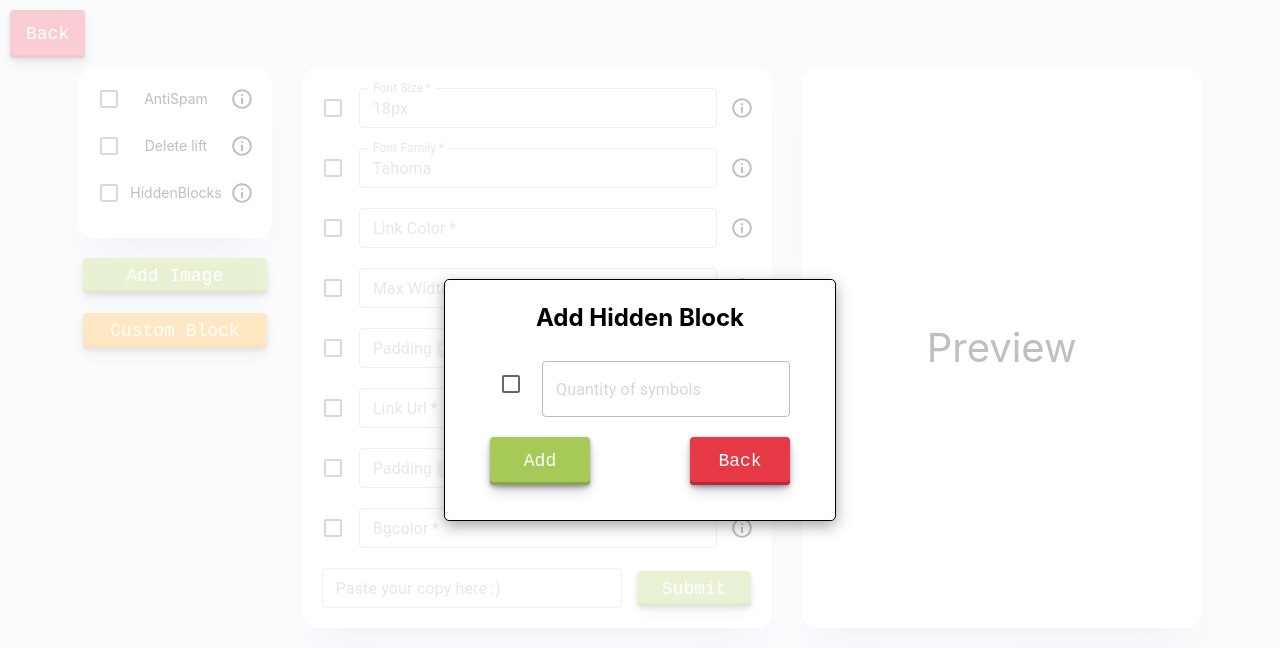
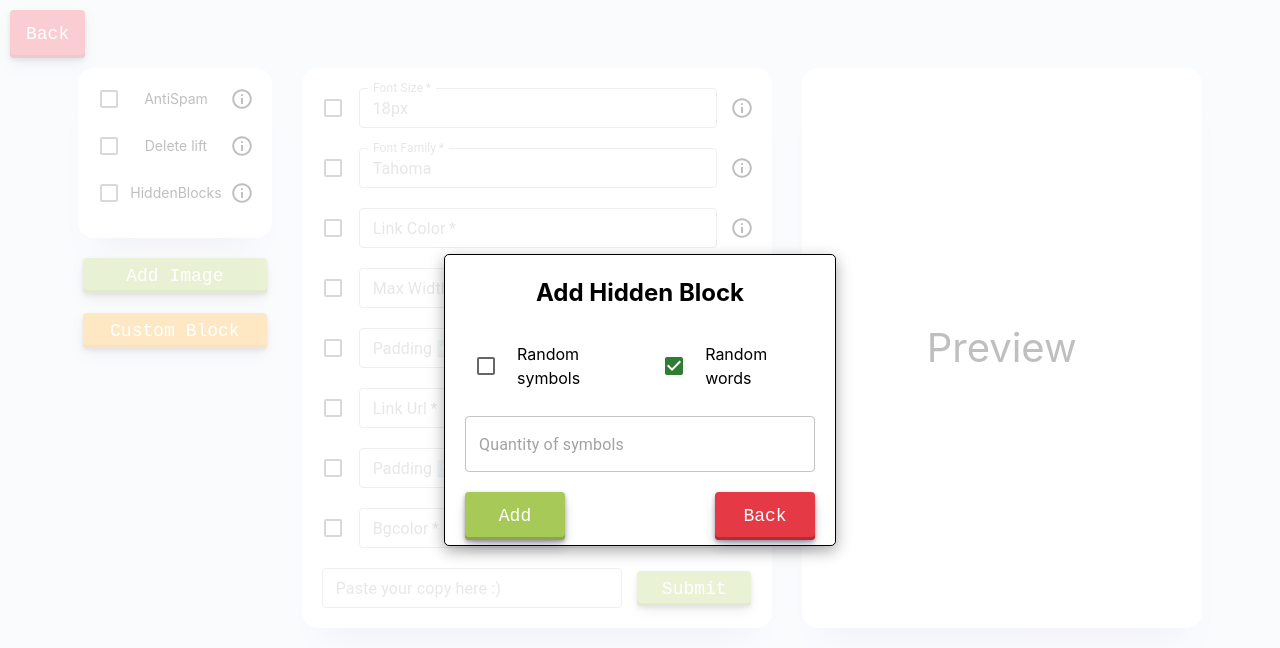
Before and after one commit to INRGI/CopyMaker, a React (Vite) app: page /id-1 in a window 1280 px wide. Both pictures are taken after a click on the button "Custom Block". Shown: the top 648 px of the page. Built offline with nearby package versions, Linux system fonts and the light colour scheme.

Commit message:
Add new func "random words"

```diff
--- a/src/components/AddHiddenModal/AddHiddenModal.jsx
+++ b/src/components/AddHiddenModal/AddHiddenModal.jsx
@@ -1,4 +1,4 @@
-import { ButtonNo, ButtonYes, ButtonsContainer, Container, InputContainer, MuiInput, Title } from './AddHiddenModal.styled';
+import { ButtonNo, ButtonYes, ButtonsContainer, Container, InputContainer, MuiInput, Title, ContentContainer } from './AddHiddenModal.styled';
 import { Formik, ErrorMessage, Form, Field } from 'formik';
 import Error from "../Error";
 import * as Yup from "yup";
@@ -6,6 +6,7 @@ import * as Yup from "yup";
 import { Bounce, toast } from 'react-toastify';
 import 'react-toastify/dist/ReactToastify.css';
 import customHiddenBlock from '../../helpers/customHiddenBlock';
+import randomSentence from '../../helpers/randomSentenсe.js'
 import { Checkbox } from '@mui/material';
 import { useState } from 'react';
 
@@ -25,9 +26,8 @@ const AddHiddenModal = ({isOpen, onClose, result, onConfirm}) =>{
     const handleSubmit = (values) => {
         const { quantity } = values;
 
-
+        if (isChecked){
             const response =  customHiddenBlock(result, quantity);
-
             onConfirm(response);
             toast.success('Hidden Block successfully added', {
                 position: "top-right",
@@ -40,6 +40,23 @@ const AddHiddenModal = ({isOpen, onClose, result, onConfirm}) =>{
                 theme: "light",
                 transition: Bounce,
             });
+        } else {
+            const response =  randomSentence(result, quantity);
+            onConfirm(response);
+            toast.success('Hidden Block successfully added', {
+                position: "top-right",
+                autoClose: 2000,
+                hideProgressBar: false,
+                closeOnClick: true,
+                pauseOnHover: true,
+                draggable: true,
+                progress: undefined,
+                theme: "light",
+                transition: Bounce,
+            });
+        }
+
+
     };
 
 
@@ -50,7 +67,9 @@ const AddHiddenModal = ({isOpen, onClose, result, onConfirm}) =>{
             onRequestClose={onClose}
             contentLabel="Add hidden block to copy"
         >
+
             <Title>Add Hidden Block</Title>
+            <ContentContainer>
             <Formik
                 initialValues={initialValues}
                 onSubmit={handleSubmit}
@@ -62,15 +81,21 @@ const AddHiddenModal = ({isOpen, onClose, result, onConfirm}) =>{
 
                     <InputContainer>
                         <Checkbox checked={isChecked} onChange={() => setChecked((prev) => !prev)} color="success" />
-                        <Field fullWidth as={MuiInput} name="quantity" type="text" placeholder="Quantity of symbols" autoComplete="off" required disabled={!isChecked}/>
+                        <p>Random symbols</p>
+
+                        <Checkbox checked={!isChecked} onChange={() => setChecked((prev) => !prev)} color="success" />
+                        <p>Random words</p>
+
+                    </InputContainer>
+                    <Field fullWidth as={MuiInput} name="quantity" type="text" placeholder="Quantity of symbols" autoComplete="off" required/>
                     <ErrorMessage name="quantity">{msg => <Error msg={msg} />}</ErrorMessage>
-                    </InputContainer>
                     <ButtonsContainer>
                         <ButtonYes type="submit">Add</ButtonYes>
                         <ButtonNo onClick={onClose}>Back</ButtonNo>
                     </ButtonsContainer>
                 </Form>
             </Formik>
+            </ContentContainer>
         </Container>
     )
 };
--- a/src/components/AddHiddenModal/AddHiddenModal.styled.jsx
+++ b/src/components/AddHiddenModal/AddHiddenModal.styled.jsx
@@ -8,7 +8,7 @@ import TextField from '@mui/material/TextField';
 export const Container = styled(Modal)`
     width: 100%;
     max-width: 350px;
-    height: 200px;
+    height: 250px;
     background-color: white;
     border: 1px solid;
     box-shadow: rgba(0, 0, 0, 0.35) 0px 5px 15px;
@@ -24,6 +24,7 @@ export const Container = styled(Modal)`
     align-items: center;
     z-index: 999;
 `;
+
 
 export const InputContainer = styled.div`
     display: flex;
@@ -156,3 +157,10 @@ export const Input = styled(Field)`
         color: black;
     }
 `;
+
+
+export const ContentContainer = styled.div`
+    width: 100%;
+    max-width: 400px;
+
+`;
```
Lines whose indentation alone changed are shown as unchanged.
